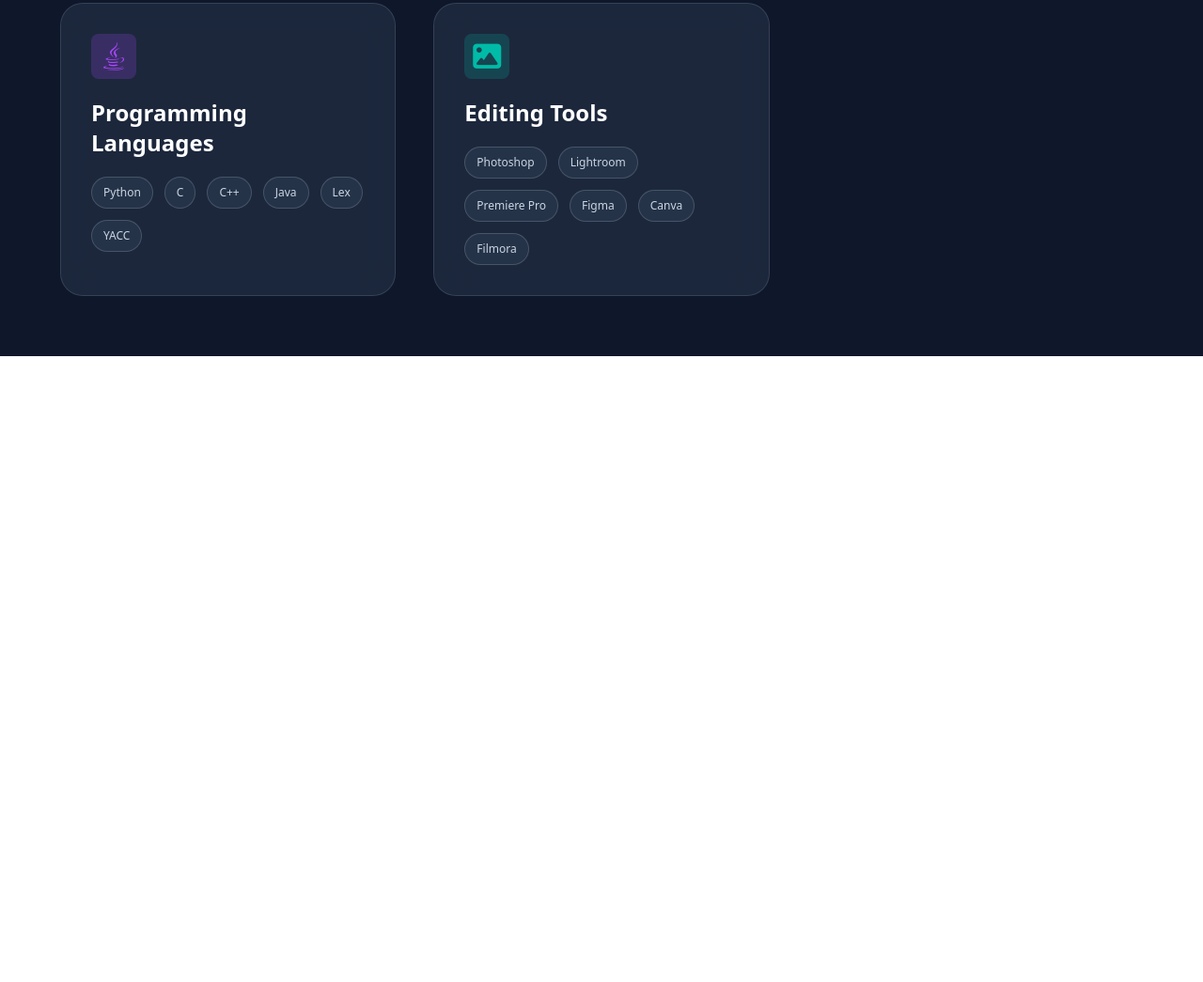
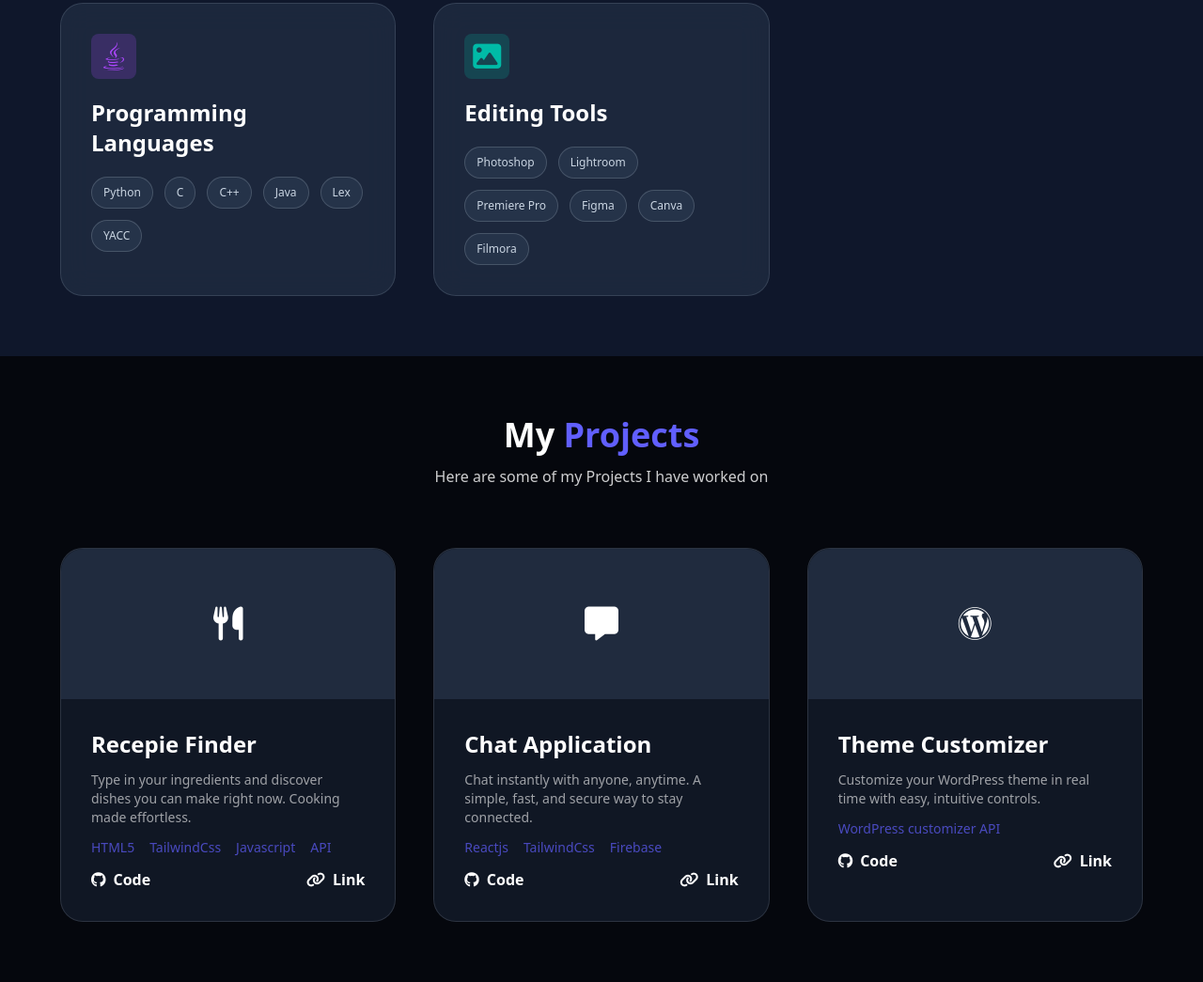
Before and after one commit to Santhosh-006/Santhosh-G-Portfolio, a website built with Vite: page index.html in a window 1280 px wide. Shown: the part 2217-3262 px from the top of the page at 94% size. Before the commit the page ends 2596 px from the top, so only its background shows below. Built offline with nearby package versions, Linux system fonts and the light colour scheme.

Commit message:
ui:projects section

```diff
--- a/index.html
+++ b/index.html
@@ -396,6 +396,119 @@
         </div>
       </div>
     </section>
+
+    <!-- Projects -->
+    <section class="bg-[#05070d] text-white p-16">
+      <p class="text-center text-4xl font-bold">
+        My <span class="text-indigo-500">Projects</span>
+      </p>
+      <p class="text-center font-medium text-white/80 my-3">
+        Here are some of my Projects I have worked on
+      </p>
+      <div class="max-w-7xl mx-auto grid grid-cols-3 gap-10 mt-16">
+        <!-- Recipe Finder -->
+        <div
+          class="group bg-slate-800/50 backdrop-blur-3xl rounded-3xl border border-slate-300/15 hover:shadow hover:shadow-indigo-900 hover:-translate-y-2 duration-75"
+        >
+          <div
+            class="h-40 bg-slate-700/50 rounded-t-3xl flex justify-center items-center group-hover:text-indigo-500"
+          >
+            <i class="fa-solid fa-utensils text-4xl"></i>
+          </div>
+          <div class="p-8 space-y-3">
+            <p class="text-2xl font-bold">Recepie Finder</p>
+            <p class="text-sm font-medium text-white/60">
+              Type in your ingredients and discover dishes you can make right
+              now. Cooking made effortless.
+            </p>
+            <div class="flex flex-wrap gap-4">
+              <span class="text-sm text-indigo-500/70 font-medium">HTML5</span>
+              <span class="text-sm text-indigo-500/70 font-medium"
+                >TailwindCss</span
+              >
+              <span class="text-sm text-indigo-500/70 font-medium"
+                >Javascript</span
+              >
+              <span class="text-sm text-indigo-500/70 font-medium">API</span>
+            </div>
+            <div class="flex justify-between">
+              <a href="" class="font-semibold hover:text-indigo-400"
+                ><i class="fa-brands fa-github me-2"></i>Code</a
+              >
+              <a href="" class="font-semibold hover:text-indigo-400"
+                ><i class="fa-solid fa-link me-2"></i>Link</a
+              >
+            </div>
+          </div>
+        </div>
+        <!-- Chat App -->
+        <div
+          class="group bg-slate-800/50 backdrop-blur-3xl rounded-3xl border border-slate-300/15 hover:shadow hover:shadow-indigo-900 hover:-translate-y-2 duration-75"
+        >
+          <div
+            class="h-40 bg-slate-700/50 rounded-t-3xl flex justify-center items-center group-hover:text-indigo-500"
+          >
+            <i class="fa-solid fa-message text-4xl"></i>
+          </div>
+          <div class="p-8 space-y-3">
+            <p class="text-2xl font-bold">Chat Application</p>
+            <p class="text-sm font-medium text-white/60">
+              Chat instantly with anyone, anytime. A simple, fast, and secure
+              way to stay connected.
+            </p>
+            <div class="flex flex-wrap gap-4">
+              <span class="text-sm text-indigo-500/70 font-medium"
+                >Reactjs</span
+              >
+              <span class="text-sm text-indigo-500/70 font-medium"
+                >TailwindCss</span
+              >
+              <span class="text-sm text-indigo-500/70 font-medium"
+                >Firebase</span
+              >
+            </div>
+            <div class="flex justify-between">
+              <a href="" class="font-semibold hover:text-indigo-400"
+                ><i class="fa-brands fa-github me-2"></i>Code</a
+              >
+              <a href="" class="font-semibold hover:text-indigo-400"
+                ><i class="fa-solid fa-link me-2"></i>Link</a
+              >
+            </div>
+          </div>
+        </div>
+        <!-- Wordpress theme customizer -->
+        <div
+          class="group bg-slate-800/50 backdrop-blur-3xl rounded-3xl border border-slate-300/15 hover:shadow hover:shadow-indigo-900 hover:-translate-y-2 duration-75"
+        >
+          <div
+            class="h-40 bg-slate-700/50 rounded-t-3xl flex justify-center items-center group-hover:text-indigo-500"
+          >
+            <i class="fa-brands fa-wordpress text-4xl"></i>
+          </div>
+          <div class="p-8 space-y-3">
+            <p class="text-2xl font-bold">Theme Customizer</p>
+            <p class="text-sm font-medium text-white/60">
+              Customize your WordPress theme in real time with easy, intuitive
+              controls.
+            </p>
+            <div class="flex flex-wrap gap-4">
+              <span class="text-sm text-indigo-500/70 font-medium"
+                >WordPress customizer API</span
+              >
+            </div>
+            <div class="flex justify-between">
+              <a href="" class="font-semibold hover:text-indigo-400"
+                ><i class="fa-brands fa-github me-2"></i>Code</a
+              >
+              <a href="" class="font-semibold hover:text-indigo-400"
+                ><i class="fa-solid fa-link me-2"></i>Link</a
+              >
+            </div>
+          </div>
+        </div>
+      </div>
+    </section>
   </body>
   <!-- Font awesome -->
   <script
```
